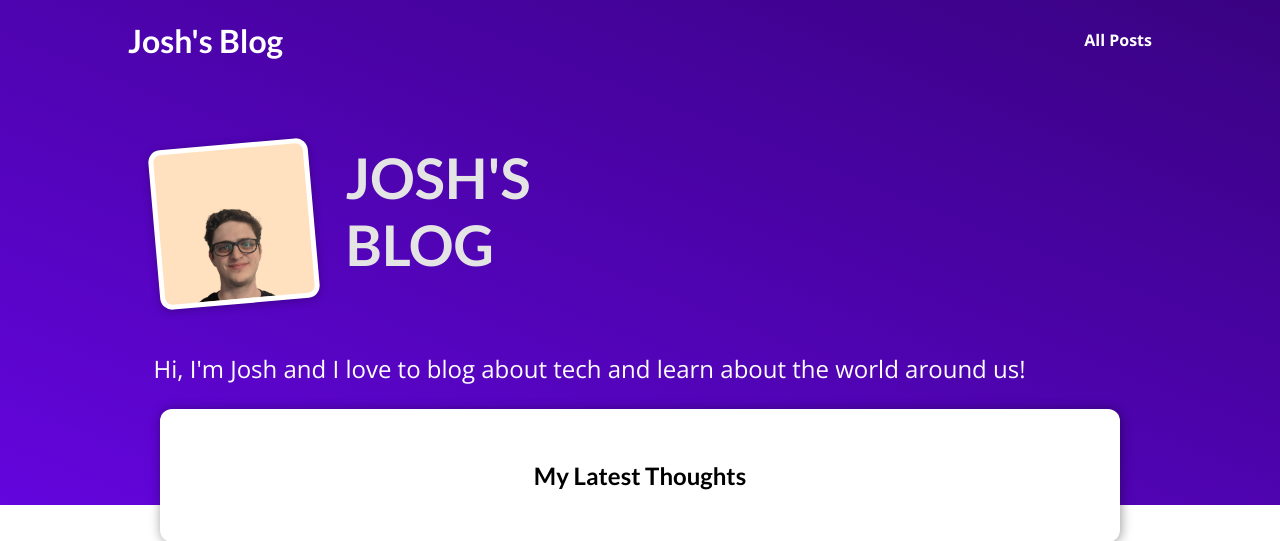
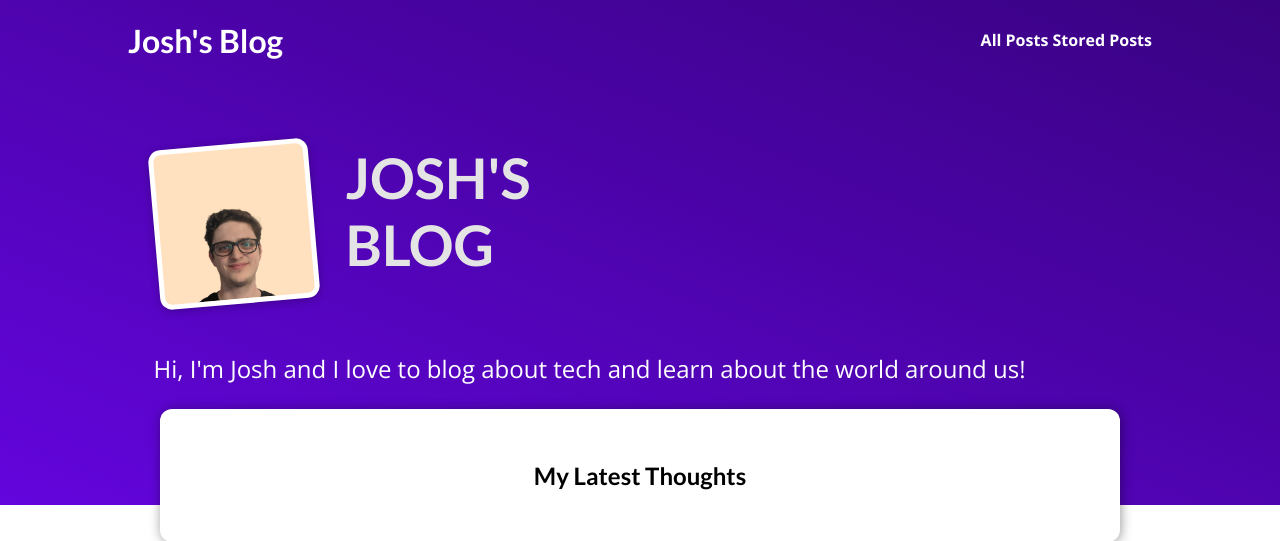
Before and after one commit to Eldres/Blog-with-python-django, a Django app: page / in a window 1280 px wide. Shown: the top 541 px of the page. Run offline with Django 3.2, Linux system fonts and the light colour scheme; data that the repository does not hold is empty.

Commit message:
built out the ReadLaterView and created its own template

```diff
--- a/blog/urls.py
+++ b/blog/urls.py
@@ -10,5 +10,6 @@ urlpatterns = [
     path("all-posts", views.AllPostsView.as_view(), name="posts-page"),
     # load individual blog post page which shows full blog post
     # path('posts/<slug:slug>', views.post_detail, name='post-detail-page'),  # /posts/my-blog-post
-    path("posts/<slug:slug>", views.SinglePostView.as_view(), name="post-detail-page")
+    path("posts/<slug:slug>", views.SinglePostView.as_view(), name="post-detail-page"),
+    path("read-later", views.ReadLaterView.as_view(), name="read-later")
 ]
--- a/blog/views.py
+++ b/blog/views.py
@@ -76,3 +76,33 @@ class SinglePostView(View):
 #         "post": found_post,
 #         "post_tags": found_post.tag.all()
 #     })
+
+class ReadLaterView(View):
+    def get(self, request):
+        stored_posts = request.session.get("stored_posts")
+
+        context = {}
+
+        if stored_posts is None or len(stored_posts) == 0:
+            context["posts"] = []
+            context["has_posts"] = False
+        else:
+            posts = Post.objects.filter(id__in=stored_posts)
+            context["posts"] = posts
+            context["has_posts"] = True
+
+        return render(request, "blog/stored-posts.html", context)
+
+    def post(self, request):
+        stored_posts = request.session.get("stored_posts")
+
+        if stored_posts is None:
+            stored_posts = []
+
+        post_id = int(request.POST["post_id"])
+
+        if post_id not in stored_posts:
+            stored_posts.append(post_id)
+            request.session["stored_posts"] = stored_posts
+
+        return HttpResponseRedirect("/")
--- a/templates/base.html
+++ b/templates/base.html
@@ -12,7 +12,10 @@
 <body>
   <header id="main-navigation">
     <h1><a href="{% url 'index-page' %}">Josh's Blog</a></h1>
-    <nav><a href="{% url 'posts-page' %}">All Posts</a></nav>
+    <nav>
+      <a href="{% url 'posts-page' %}">All Posts</a>
+      <a href="{% url 'read-later' %}">Stored Posts</a>
+    </nav>
   </header>
   {% block content %}{% endblock  %}
 </body>
```
Also changed, not shown: blog/templates/blog/post-detail.html (+7 -0 lines), blog/templates/blog/stored-posts.html (added, +20 -0 lines).
